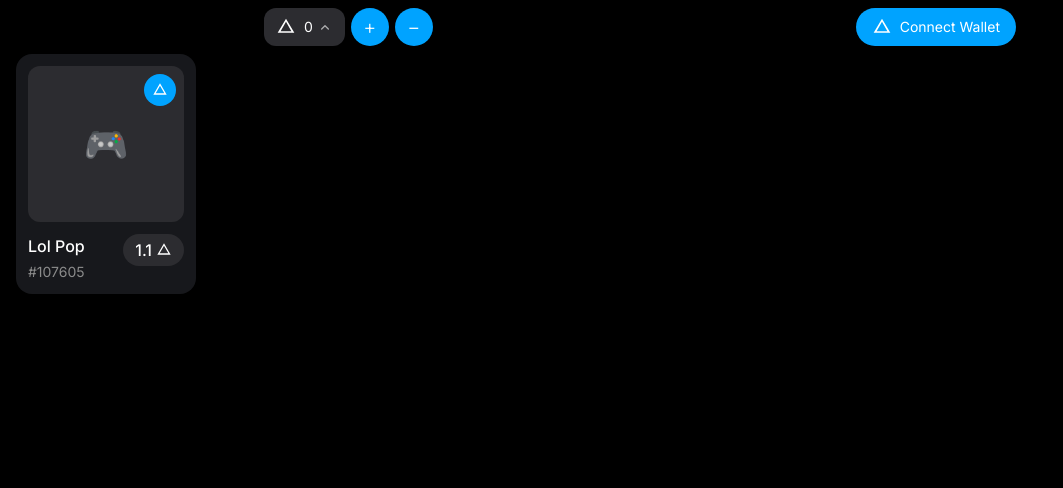
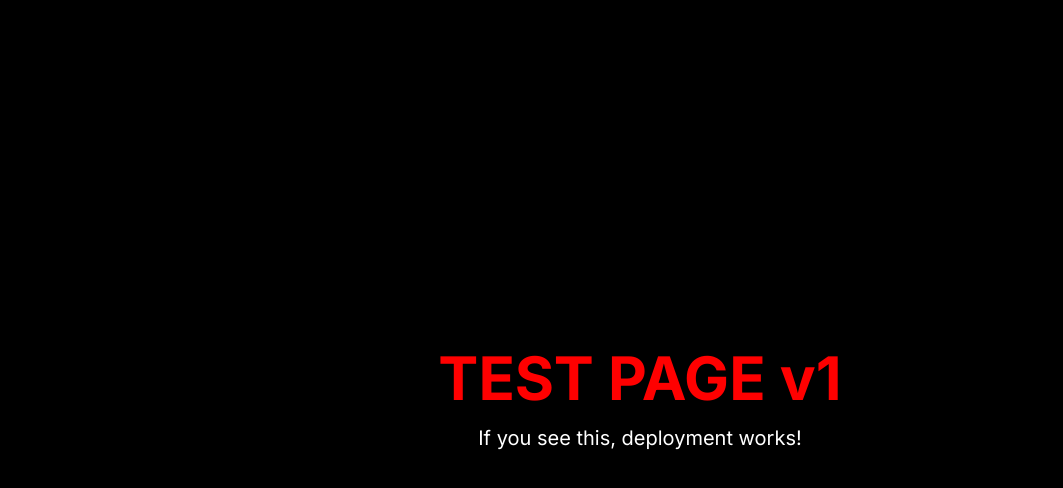
Before and after one commit to useriiefokrjkgjrkgkgkjkg/mini-app-nft, a Next.js app: page / in a window 1280 px wide. Shown: the top 488 px of the page, without its empty margins (0-1063 px from the left). Built offline with nearby package versions, Linux system fonts and the light colour scheme.

Commit message:
Test: create minimal test page

```diff
--- a/app/marketplace.tsx
+++ /dev/null
@@ -1,121 +0,0 @@
-'use client';
-
-import React, { useEffect, useState } from 'react';
-
-interface TelegramWebApp {
-  ready: () => void;
-  expand: () => void;
-  MainButton: {
-    text: string;
-    show: () => void;
-    hide: () => void;
-    onClick: (callback: () => void) => void;
-  };
-}
-
-declare global {
-  interface Window {
-    Telegram?: {
-      WebApp: TelegramWebApp;
-    };
-  }
-}
-
-export default function Marketplace() {
-  const [activeTab, setActiveTab] = useState('market');
-  const [loading, setLoading] = useState(true);
-
-  useEffect(() => {
-    if (window.Telegram?.WebApp) {
-      window.Telegram.WebApp.ready();
-      window.Telegram.WebApp.expand();
-    }
-
-    setTimeout(() => {
-      setLoading(false);
-    }, 2000);
-  }, []);
-
-  if (loading) {
-    return (
-      <div className="min-h-screen bg-black flex items-center justify-center">
-        <div className="text-center">
-          <h1 className="text-[#00A3FF] text-4xl font-bold animate-fade-up">
-            NFT Market v3.0
-          </h1>
-          <div className="h-1 w-24 bg-[#00A3FF] mx-auto mt-4 animate-loading-bar"></div>
-          <p className="text-gray-400 mt-2">Loading marketplace...</p>
-        </div>
-      </div>
-    );
-  }
-
-  return (
-    <div className="min-h-screen bg-black flex flex-col animate-fade-in">
-      <div className="w-full bg-black p-2 flex items-center justify-center">
-        <div className="max-w-3xl w-full flex items-center justify-between px-0">
-          <div className="flex items-center gap-1.5 pl-2">
-            <div className="flex items-center bg-[#2c2c30] rounded-xl h-[38px] px-3">
-              <svg className="w-5 h-5" viewBox="0 0 24 24" fill="white">
-                <path d="M12 2L2 19h20L12 2zm0 3.8L18.5 17H5.5L12 5.8z"/>
-              </svg>
-              <span className="text-white text-sm ml-2 mr-1">0</span>
-              <svg className="w-4 h-4 text-white opacity-60" viewBox="0 0 24 24" fill="none" stroke="currentColor">
-                <path strokeLinecap="round" strokeLinejoin="round" strokeWidth={2} d="M7 15l5-5 5 5"/>
-              </svg>
-            </div>
-
-            <button className="w-[38px] h-[38px] bg-[#00A3FF] rounded-full flex items-center justify-center text-white text-xl font-light glow-effect">
-              +
-            </button>
-            <button className="w-[38px] h-[38px] bg-[#00A3FF] rounded-full flex items-center justify-center text-white text-xl font-light glow-effect">
-              −
-            </button>
-          </div>
-
-          <button className="bg-[#00A3FF] text-white h-[38px] px-4 rounded-full flex items-center gap-2 text-sm mr-2 glow-effect">
-            <svg className="w-5 h-5" viewBox="0 0 24 24" fill="white">
-              <path d="M12 2L2 19h20L12 2zm0 3.8L18.5 17H5.5L12 5.8z"/>
-            </svg>
-            Connect Wallet
-          </button>
-        </div>
-      </div>
-
-      <main className="flex-1 overflow-hidden">
-        <div className="w-full animate-scale-in">
-          <div className="px-4">
-            <div className="w-[180px]">
-              <div className="bg-[#17181C] rounded-2xl p-3 hover:bg-[#1E1F24] transition-colors">
-                <div className="relative">
-                  <div className="aspect-square rounded-xl bg-[#2C2C30] flex items-center justify-center mb-3">
-                    <span className="text-4xl">🎮</span>
-                  </div>
-                  <div className="absolute top-2 right-2 bg-[#00A3FF] rounded-full p-2">
-                    <svg className="w-4 h-4" viewBox="0 0 24 24" fill="white">
-                      <path d="M12 2L2 19h20L12 2zm0 3.8L18.5 17H5.5L12 5.8z"/>
-                    </svg>
-                  </div>
-                </div>
-                <div className="flex items-start justify-between">
-                  <div>
-                    <h3 className="text-white font-medium">Lol Pop</h3>
-                    <div className="flex items-center gap-1 mt-1">
-                      <span className="text-[#8B8B8B] text-sm">#107605</span>
-                    </div>
-                  </div>
-                  <div className="flex items-center bg-[#2C2C30] rounded-full px-3 py-1">
-                    <span className="text-white font-medium">1.1</span>
-                    <svg className="w-4 h-4 ml-1" viewBox="0 0 24 24" fill="white">
-                      <path d="M12 2L2 19h20L12 2zm0 3.8L18.5 17H5.5L12 5.8z"/>
-                    </svg>
-                  </div>
-                </div>
-              </div>
-            </div>
-          </div>
-        </div>
-      </main>
-    </div>
-  );
-}
--- a/app/page.tsx
+++ b/app/page.tsx
@@ -1,2 +1,2 @@
-import Marketplace from './marketplace';
-export default Marketplace;
+import Test from './test';
+export default Test;
--- /dev/null
+++ b/app/test.tsx
@@ -0,0 +1,16 @@
+'use client';
+
+export default function Test() {
+  return (
+    <div className="min-h-screen bg-black flex items-center justify-center">
+      <div className="text-center">
+        <h1 className="text-[#FF0000] text-6xl font-bold">
+          TEST PAGE v1
+        </h1>
+        <p className="text-white mt-4 text-xl">
+          If you see this, deployment works!
+        </p>
+      </div>
+    </div>
+  );
+}
```
